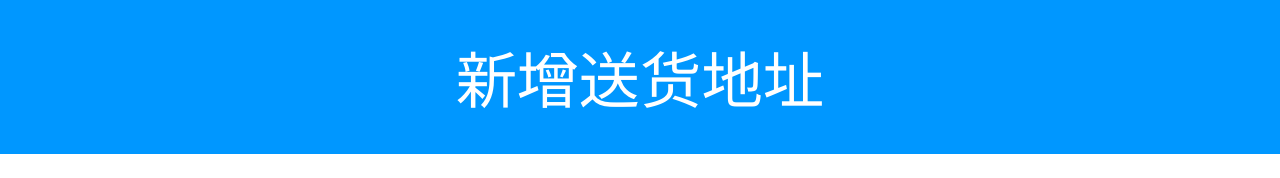
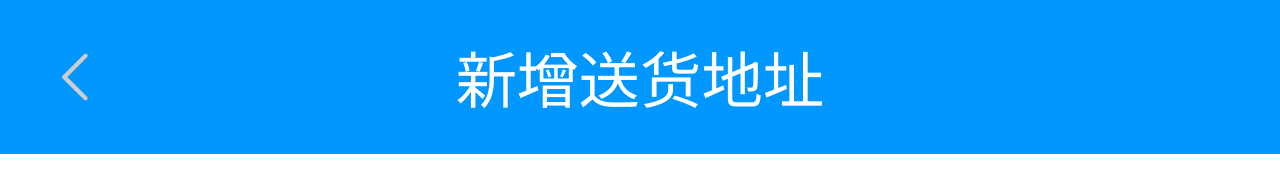
Before and after one commit to Clearautumn0/TJU2024-, a Vue app in the folder src/elmclient/: page /addUserAddress in a window 1280 px wide. Shown: the top 178 px of the page. Built offline with nearby package versions, Linux system fonts and the light colour scheme; sample sign-in values are in the browser's storage.

Commit message:
返回按钮更新2.0

```diff
--- a/src/elmclient/src/views/AddUserAddress.vue
+++ b/src/elmclient/src/views/AddUserAddress.vue
@@ -3,6 +3,7 @@
 
 		<!-- header部分 -->
 		<header>
+			<Backer></Backer>
 			<p>新增送货地址</p>
 		</header>
 
@@ -54,7 +55,8 @@
 </template>
 
 <script>
-	import Footer from '../components/Footer.vue';
+	import Backer from '../components/backer.vue';
+import Footer from '../components/Footer.vue';
 
 	export default {
 		name: 'AddUserAddress',
@@ -74,7 +76,8 @@
 			this.user = this.$getSessionStorage('user');
 		},
 		components: {
-			Footer
+			Footer,
+			Backer
 		},
 		methods: {
 			addUserAddress(){
--- a/src/elmclient/src/views/Orders.vue
+++ b/src/elmclient/src/views/Orders.vue
@@ -3,7 +3,6 @@
 
 		<!-- header部分 -->
 		<header>
-			<Backer></Backer>
 			<p>确认订单</p>
 		</header>
 
@@ -47,7 +46,6 @@
 </template>
 
 <script>
-import Backer from '../components/backer.vue';
 // import backer from '../components/backer.vue';
 export default {
 	name: 'Orders',
@@ -131,7 +129,7 @@ export default {
 	},
 	components:{
 
-		Backer
+		// Backer
 	}
 }
 </script>
```
